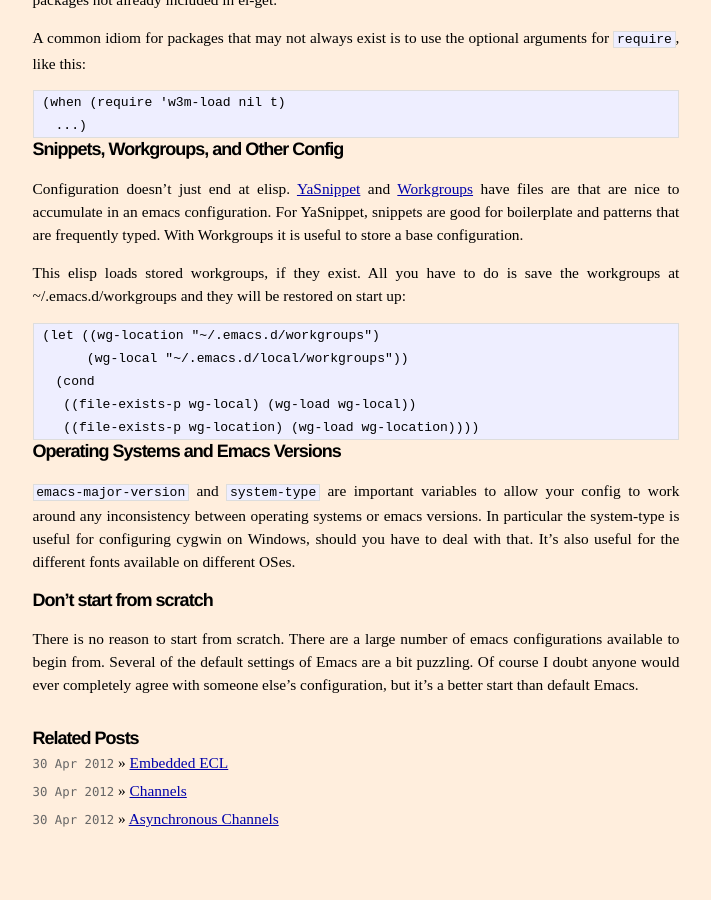
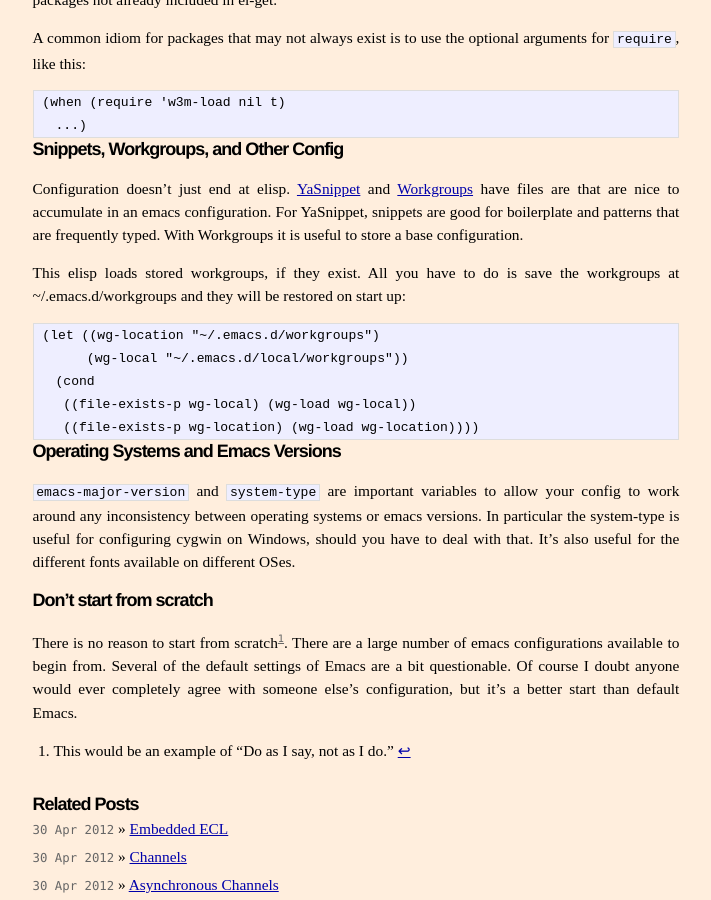
Before and after one commit to vwood/vwood.github.com, a Jekyll site: the page built from _posts/2012-5-2-dot-emacs.md, in a window 1280 px wide and 900 px high, scrolled down 1143 px. Shown: the whole window, without its empty margins (284-995 px from the left). Built offline with Jekyll 4.4.1, drawn with Linux system fonts in a browser that asks for light colours; before the commit the page ends 1977 px from its top, so only the background shows below that.

Commit message:
Add footnote.

```diff
--- a/_posts/2012-5-2-dot-emacs.md
+++ b/_posts/2012-5-2-dot-emacs.md
@@ -67,4 +67,6 @@ Operating Systems and Emacs Versions
 
 Don't start from scratch
 ------------------------
-There is no reason to start from scratch. There are a large number of emacs configurations available to begin from. Several of the default settings of Emacs are a bit puzzling. Of course I doubt anyone would ever completely agree with someone else's configuration, but it's a better start than default Emacs.
+There is no reason to start from scratch[^1]. There are a large number of emacs configurations available to begin from. Several of the default settings of Emacs are a bit questionable. Of course I doubt anyone would ever completely agree with someone else's configuration, but it's a better start than default Emacs.
+
+[^1]: This would be an example of "Do as I say, not as I do."
```
